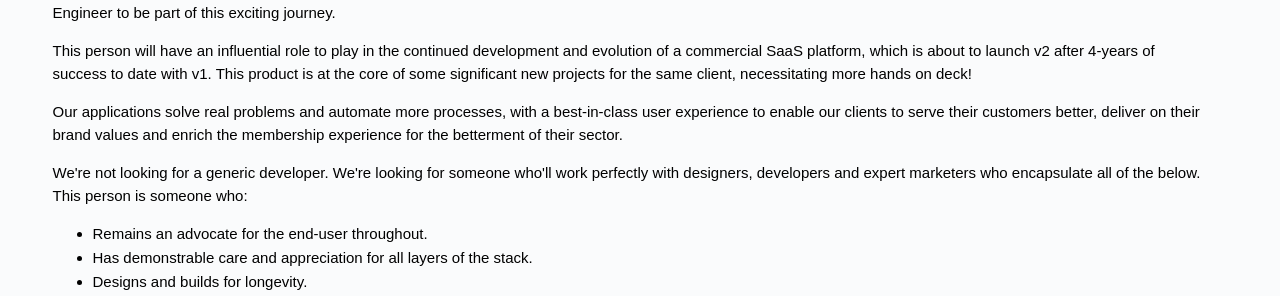
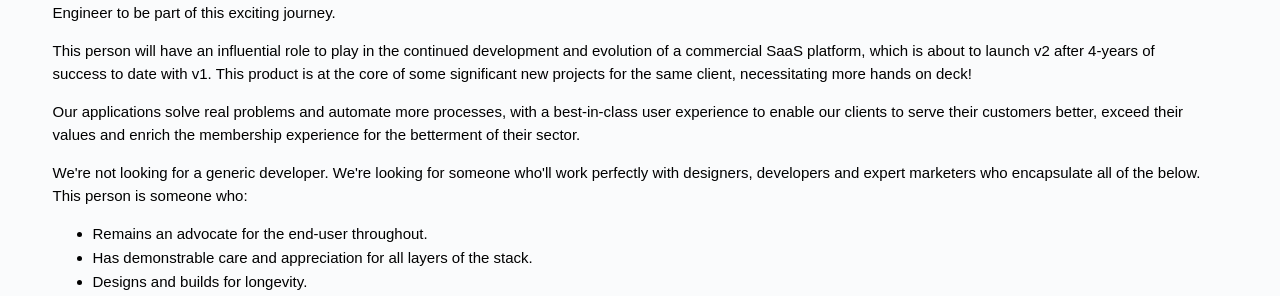
Before and after one commit to chrischerrett/chrischerrett.github.io, a Jekyll site: the page built from careers.md, in a window 1280 px wide. Shown: the part 776-1072 px from the top of the page. Built offline with Jekyll 4.4.1, drawn with Linux system fonts in a browser that asks for light colours; nearby versions of some CDN libraries.

Commit message:
Update careers.md

```diff
--- a/careers.md
+++ b/careers.md
@@ -35,7 +35,7 @@
                     <p>Cherrett Digital is an agile, innovative and robust SaaS applications studio with proven, continued success in the health and education sectors. We are based in Bournemouth, Dorset.</p>
                     <p>With some exciting new projects about to begin in partnership with a fantastic national client and industry leader, we are on the lookout for an impressive Web Application Engineer to be part of this exciting journey.</p>
                     <p>This person will have an influential role to play in the continued development and evolution of a commercial SaaS platform, which is about to launch v2 after 4-years of success to date with v1. This product is at the core of some significant new projects for the same client, necessitating more hands on deck!</p>
-                    <p>Our applications solve real problems and automate more processes, with a best-in-class user experience to enable our clients to serve their customers better, deliver on their brand values and enrich the membership experience for the betterment of their sector.</p>
+                    <p>Our applications solve real problems and automate more processes, with a best-in-class user experience to enable our clients to serve their customers better, exceed their values and enrich the membership experience for the betterment of their sector.</p>
                     <p>We're not looking for a generic developer. We're looking for someone who'll work perfectly with designers, developers and expert marketers who encapsulate all of the below. This person is someone who:</p>
                     <p>
                       <ul class="list">
```
